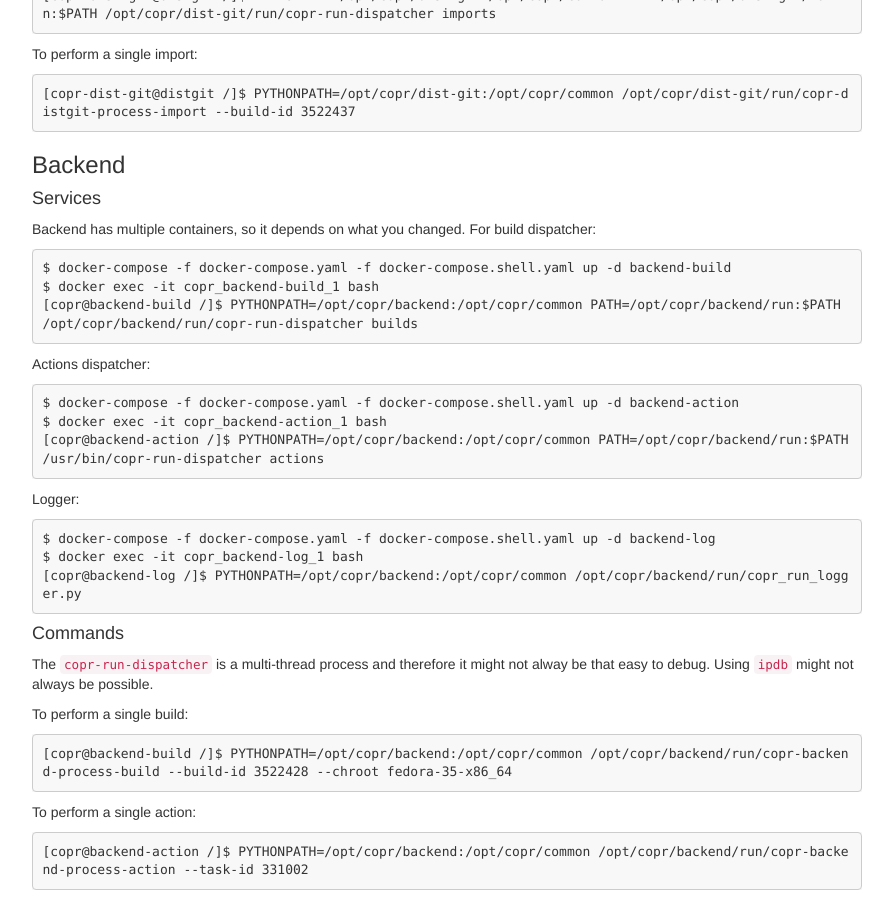
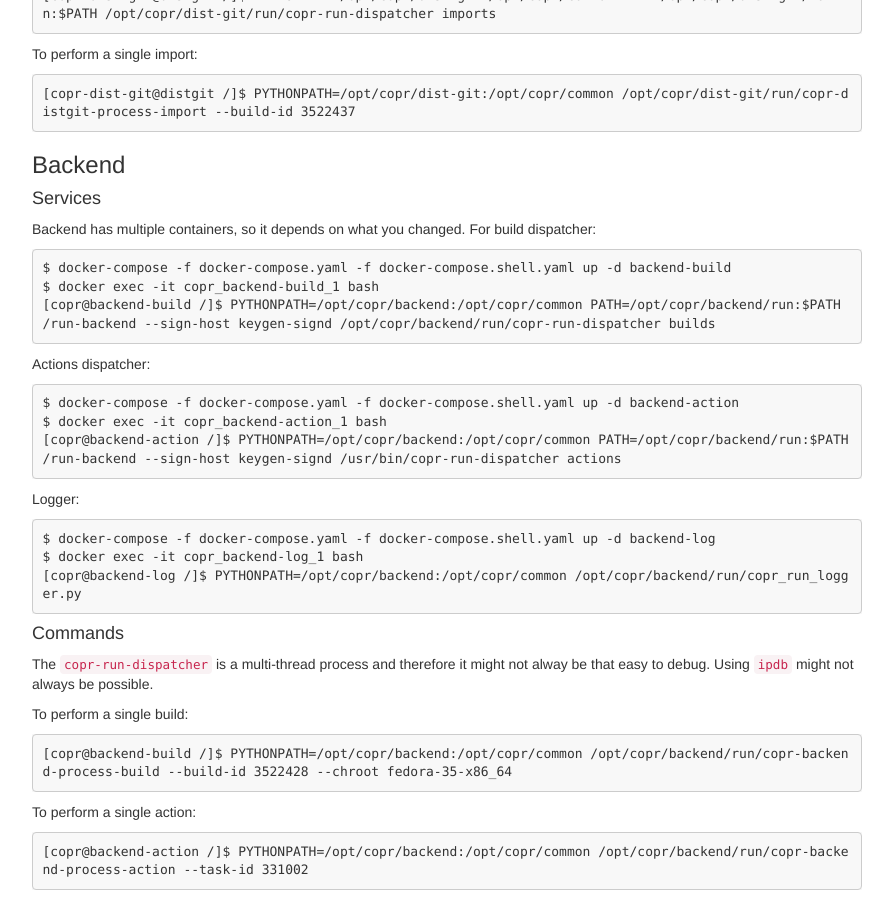
Before and after one commit to FrostyX/frostyx.github.io, a Jekyll site: the page built from _posts/2020-12-31-copr-docker-compose-without-supervisord.md, in a window 1280 px wide and 900 px high, scrolled down 2089 px. Shown: the whole window, without its empty margins (193-1086 px from the left). Built offline with Jekyll 4.4.1, drawn with Linux system fonts in a browser that asks for light colours; nearby versions of some CDN libraries; comment, search, counter and statistics services are not loaded.

Commit message:
Configure keygen before running dispatchers

````diff
--- a/_posts/2020-12-31-copr-docker-compose-without-supervisord.md
+++ b/_posts/2020-12-31-copr-docker-compose-without-supervisord.md
@@ -156,7 +156,7 @@
 ```
 $ docker-compose -f docker-compose.yaml -f docker-compose.shell.yaml up -d backend-build
 $ docker exec -it copr_backend-build_1 bash
-[copr@backend-build /]$ PYTHONPATH=/opt/copr/backend:/opt/copr/common PATH=/opt/copr/backend/run:$PATH /opt/copr/backend/run/copr-run-dispatcher builds
+[copr@backend-build /]$ PYTHONPATH=/opt/copr/backend:/opt/copr/common PATH=/opt/copr/backend/run:$PATH /run-backend --sign-host keygen-signd /opt/copr/backend/run/copr-run-dispatcher builds
 ```
 
 Actions dispatcher:
@@ -164,7 +164,7 @@
 ```
 $ docker-compose -f docker-compose.yaml -f docker-compose.shell.yaml up -d backend-action
 $ docker exec -it copr_backend-action_1 bash
-[copr@backend-action /]$ PYTHONPATH=/opt/copr/backend:/opt/copr/common PATH=/opt/copr/backend/run:$PATH /usr/bin/copr-run-dispatcher actions
+[copr@backend-action /]$ PYTHONPATH=/opt/copr/backend:/opt/copr/common PATH=/opt/copr/backend/run:$PATH /run-backend --sign-host keygen-signd /usr/bin/copr-run-dispatcher actions
 ```
 
 Logger:
````
